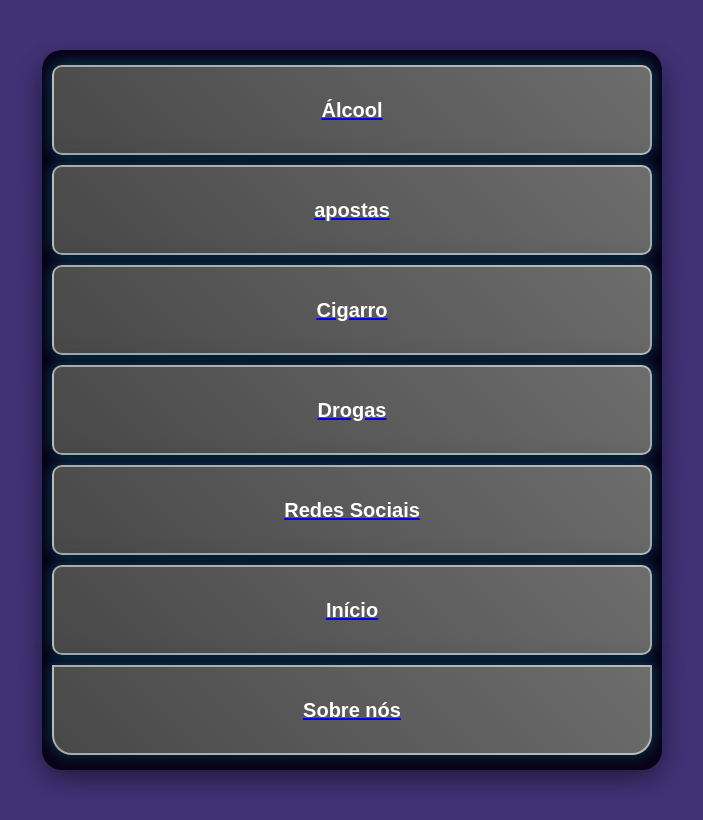
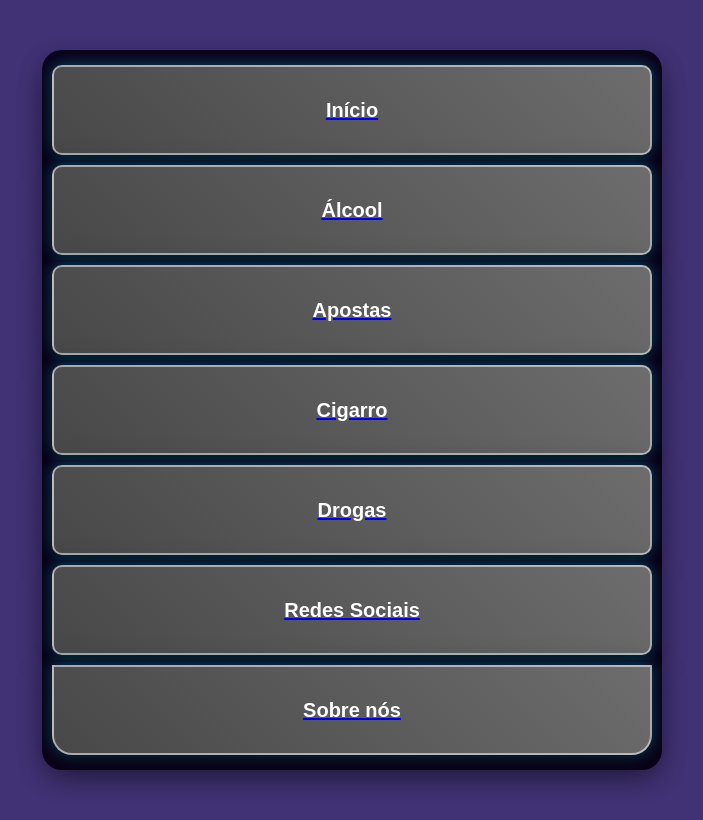
Before and after one commit to JoaoCristofer/PROJETOINT, a plain HTML site: page conteudo/transição.html in a window 1280 px wide. Shown: the whole page, without its empty margins (288-991 px from the left). Drawn offline with Linux system fonts and the light colour scheme.

Commit message:
mudança

```diff
--- a/conteudo/transição.html
+++ b/conteudo/transição.html
@@ -6,12 +6,13 @@
     <title>Document</title><link rel="stylesheet" href="/css/transição.css">
 </head>
 <body><div id="a">
+    <a class="c" href="/index.html"><div class="b"id="inico">Início</div></a>
+
    <a class="c" href="alcool.html"> <div  class="b" id="alcool">Álcool</div></a>
-   <a class="c" href="alcool.html"><div class="b"id="apostas">apostas</div></a>
-   <a class="c" href="alcool.html"><div class="b"id="cigarro">Cigarro</div></a>
-   <a class="c" href="alcool.html"><div class="b"id="drogas">Drogas</div></a>
-   <a class="c" href="alcool.html"><div class="b"id="redes">Redes Sociais</div></a>
-   <a class="c" href="alcool.html"><div class="b"id="inico">Início</div></a>
-   <a class="c" href="alcool.html"><div  class="b"id="sobrenos">Sobre nós</div></a>
+   <a class="c" href="apostas.html"><div class="b"id="apostas">Apostas</div></a>
+   <a class="c" href="cigarro.html"><div class="b"id="cigarro">Cigarro</div></a>
+   <a class="c" href="drogas.html"><div class="b"id="drogas">Drogas</div></a>
+   <a class="c" href="redes-sociais.html"><div class="b"id="redes">Redes Sociais</div></a>
+   <a class="c" href="sobrenos.html"><div  class="b"id="sobrenos">Sobre nós</div></a>
 </body>
 </html>
```
